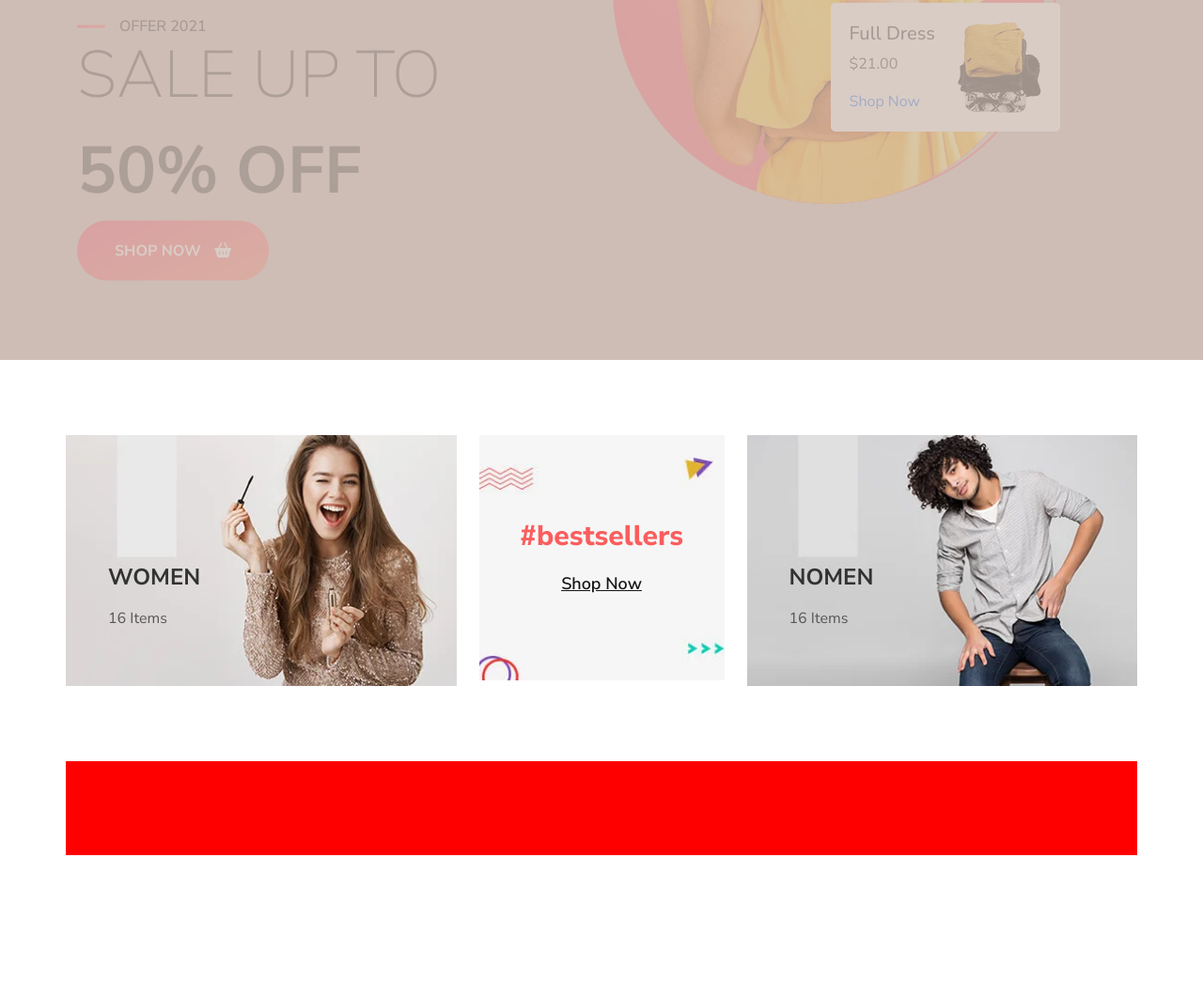
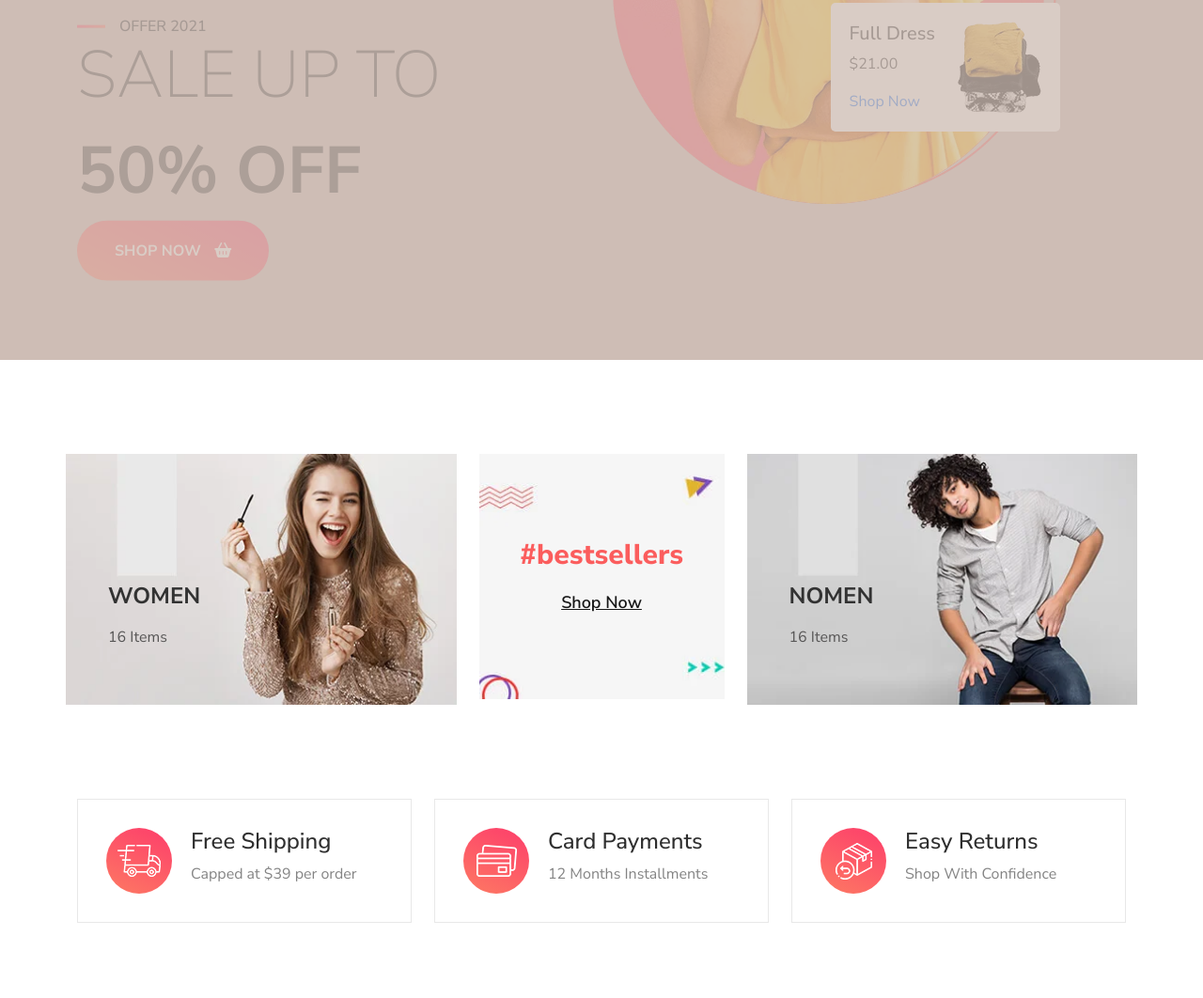
Before and after one commit to pasayevdemir/Jesco, a plain HTML site: page home.html in a window 1280 px wide. Shown: the part 646-1708 px from the top of the page at 94% size. Before the commit the page ends 1636 px from the top, so only its background shows below. Drawn offline with nearby package versions, Linux system fonts and the light colour scheme; a web font is replaced by a local one.

Commit message:
banner and feature compelte

```diff
--- a/home.html
+++ b/home.html
@@ -6,12 +6,15 @@
     <meta name="viewport" content="width=device-width, initial-scale=1.0">
     <title>Jesco - Fashoin eCommerce HTML Template</title>
     <link rel="stylesheet" href="main.css">
-    <link rel="stylesheet" href="https://cdnjs.cloudflare.com/ajax/libs/font-awesome/6.4.2/css/all.min.css" integrity="sha512-z3gLpd7yknf1YoNbCzqRKc4qyor8gaKU1qmn+CShxbuBusANI9QpRohGBreCFkKxLhei6S9CQXFEbbKuqLg0DA==" crossorigin="anonymous" referrerpolicy="no-referrer" />
+    <link rel="stylesheet" href="https://cdnjs.cloudflare.com/ajax/libs/font-awesome/6.4.2/css/all.min.css"
+        integrity="sha512-z3gLpd7yknf1YoNbCzqRKc4qyor8gaKU1qmn+CShxbuBusANI9QpRohGBreCFkKxLhei6S9CQXFEbbKuqLg0DA=="
+        crossorigin="anonymous" referrerpolicy="no-referrer" />
     <link rel="stylesheet" href="https://cdnjs.cloudflare.com/ajax/libs/font-awesome/4.7.0/css/font-awesome.min.css">
     <link href="https://cdn.jsdelivr.net/npm/bootstrap@5.0.2/dist/css/bootstrap.min.css" rel="stylesheet"
         integrity="sha384-EVSTQN3/azprG1Anm3QDgpJLIm9Nao0Yz1ztcQTwFspd3yD65VohhpuuCOmLASjC" crossorigin="anonymous">
 
 </head>
+
 <body>
     <header class="jsc-header">
 
@@ -276,7 +279,8 @@
                             <h1>SALE UP TO </h1> <span>50% OFF</span>
                         </div>
                         <div class="jsc-left-slider-button">
-                            <div class=".jsc-shop-btn jsc-shop-button"> <span>SHOP NOW </span><i class="fa-solid fa-basket-shopping"></i></div>
+                            <div class=".jsc-shop-btn jsc-shop-button"> <span>SHOP NOW </span><i
+                                    class="fa-solid fa-basket-shopping"></i></div>
                         </div>
                     </div>
                 </div>
@@ -344,14 +348,56 @@
                     </a>
                 </div>
             </div>
-            <div class="row row2">
-
+        </div>
+    </section>
+    <section class="jsc-feature">
+        <div class="jsc-feature-content container">
+            <div class="row row-feature-card ">
+                <div class="col-lg-4 col-md-6 jsc-col">
+                    <div class="feature-cards">
+                        <div class="feature-cards-content">
+                            <div class="cards-image">
+                                <img src="./images/fea-1 .webp" alt="">
+                            </div>
+                            <div class="cars-content">
+                                <h4 class="title">Free Shipping</h4>
+                                <span class="sub-title">Capped at $39 per order</span>
+                            </div>
+                        </div>
+                    </div>
+                </div>
+                <div class="col-lg-4 col-md-6 jsc-col">
+                    <div class="feature-cards">
+                        <div class="feature-cards-content">
+                            <div class="cards-image">
+                                <img src="./images/fea-2 .webp" alt="">
+                            </div>
+                            <div class="cars-content">
+                                <h4 class="title">Card Payments</h4>
+                                <span class="sub-title">12 Months Installments</span>
+                            </div>
+                        </div>
+                    </div>
+                </div>
+                <div class="col-lg-4 col-md-6 jsc-col">
+                    <div class="feature-cards">
+                        <div class="feature-cards-content">
+                            <div class="cards-image">
+                                <img src="./images/fea-3.webp" alt="">
+                            </div>
+                            <div class="cars-content">
+                                <h4 class="title">Easy Returns</h4>
+                                <span class="sub-title">Shop With Confidence</span>
+                            </div>
+                        </div>
+                    </div>
+                </div>
             </div>
         </div>
-    </section>
 
+        </div>
 
-    <script src="app.js"></script>
+        <script src="app.js"></script>
 </body>
 
 </html>
--- a/scss/abstarcts/_variables.scss
+++ b/scss/abstarcts/_variables.scss
@@ -4,12 +4,15 @@ $jsc-bg-dark-39: #393939;
 $jsc-bg-red-fc: #fcf6f6;
 $jsc-bg-red-e7: #e7e7e7;
 $jsc-bg-orange-ce: #cebdb5;
+$jsc-bg-orange-grad: linear-gradient(-155deg, #fd3d6b 0%, #fd7863 98%, #f3dfe0 100%);
 
 
 $jsc-color-gray-b5: #b5b5b5;
 $jsc-color-gray-4c: #4c4c4c;
 $jsc-color-gray-57: #575656;
 $jsc-color-gray-47: #474747;
+$jsc-color-gray-84: #848484;
+$jsc-color-gray-2e: #2e2e2e;
 $jsc-color-gray-32: #323232;
 $jsc-color-gray-16: #161616;
 $jsc-color-gray-1d: #1d1d1d;
--- a/scss/components/_buttons.scss
+++ b/scss/components/_buttons.scss
@@ -23,7 +23,7 @@
     padding: 20px 40px;
     border: none;
     border-radius: 50px;
-    background: linear-gradient(155deg, #fd3f6b 0%, #fd7863 98%, #f3dfe0 100%);
+    background: color.$jsc-bg-orange-grad;
     width: max-content;
     color: #FFF;
     cursor: pointer;
--- a/scss/layout/_media.scss
+++ b/scss/layout/_media.scss
@@ -1,5 +1,32 @@
+@media (min-width: 1200px) {
+    .jsc-banner-container {
+        padding-block: 100px;
+    }
+}
 
-@media (max-width: 992px){
+@media (max-width: 1200px) {
+    .jsc-feature-content {
+        .feature-cards{
+            padding: 20px;
+        }
+        .feature-cards-content {
+            .cars-content {
+                h4 {
+                    font-size: 20px;
+                }
+
+                span {
+                    font-size: 14px;
+                }
+            }
+        }
+    }
+}
+
+@media (max-width: 1024px) {}
+
+
+@media (max-width: 992px) {
     #navbarId {
         display: none !important;
     }
@@ -30,6 +57,7 @@
 
 
 @media (max-width: 992px) and (min-width: 768px) {
+
     //banner
     .jsc-banner-container {
         padding-block: 60px;
@@ -57,10 +85,17 @@
     }
 }
 
-@media (max-width: 768px){
-    .jsc-banner-container{
-        .row{
+@media (max-width: 768px) {
+    .jsc-banner-container {
+        .row {
             gap: 30px !important;
+        }
+    }
+
+    .jsc-feature-content{
+        .jsc-col{
+            min-width: 100% !important;
+            padding-bottom: 30px;
         }
     }
 }
--- a/scss/pages/_home.scss
+++ b/scss/pages/_home.scss
@@ -156,25 +156,22 @@
     }
 }
 
+//-----------------------------------
+
+// Banner section start -->
 
 .jsc-banner-container {
     padding-block: 80px;
 
-    & .row1 {
-        padding-bottom: 80px;
-    }
+    //hover start
+    .jsc-banner__items:hover {
+        overflow: hidden;
 
-    & .row2 {
-        height: 100px;
-        background-color: red;
-    }
-    //hover start
-    .jsc-banner__items:hover{
-        overflow: hidden;
         .jsc-banner__image img {
             transform: scale(1.1) rotate(3deg);
         }
     }
+
     //hover end
     .jsc-banner__items {
         position: relative;
@@ -232,3 +229,44 @@
 
     }
 }
+
+// Banner section end -->
+
+//-----------------------------------
+
+// Feature section start -->
+
+.jsc-feature-content{
+    padding-bottom: 80px;
+    .feature-cards{
+        border: 1px solid #e8e8e8;
+        padding: 30px;
+    }
+
+    .feature-cards-content{
+        display: flex;
+        .cards-image{
+            display: flex;
+            justify-content: center;
+            align-items: center;
+            border-radius: 100%;
+            background: color.$jsc-bg-orange-grad;
+            width: 70px;
+            height: 70px;
+            margin-right: 20px;
+        }
+        .cars-content{
+            h4{
+                color: color.$jsc-color-gray-2e;
+            }
+            span{
+                color: color.$jsc-color-gray-84;
+            }
+
+        }
+    }
+}
+
+// Feature section end -->
+
+//-----------------------------------
```
Also changed, not shown: images/fea-1 .webp (added), images/fea-2 .webp (added), images/fea-3.webp (added), main.css, 1 other file.
